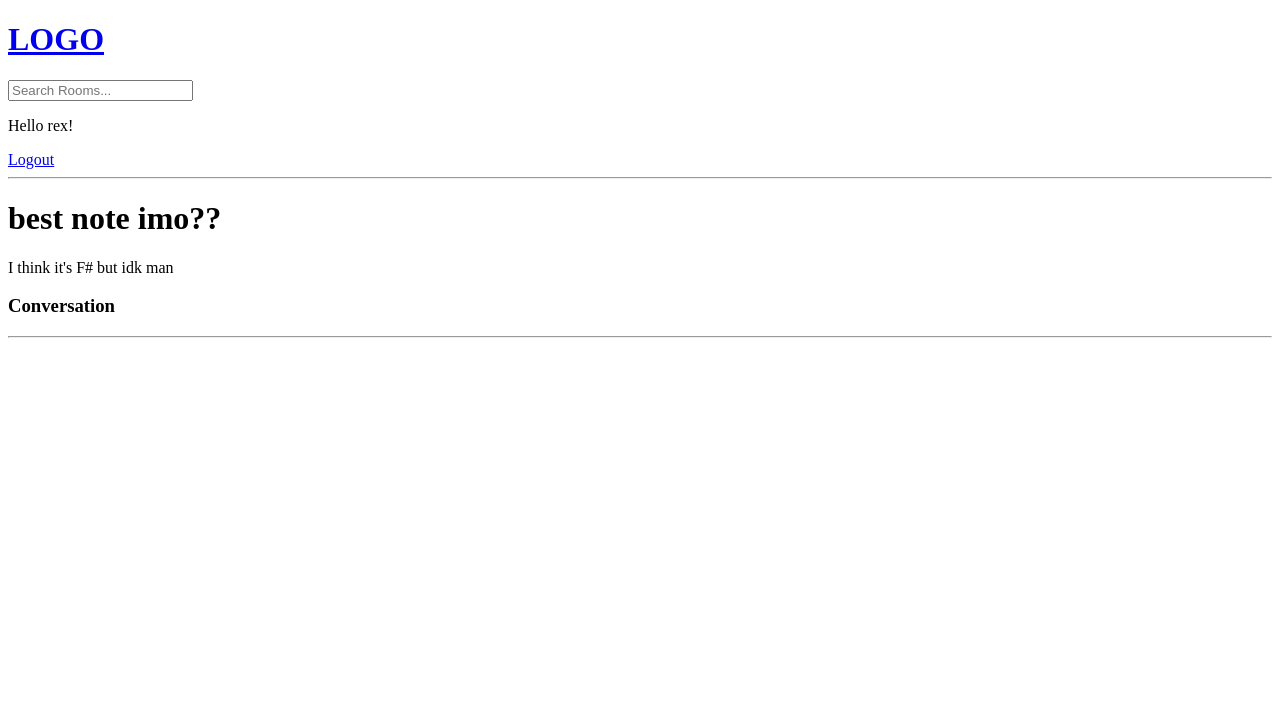
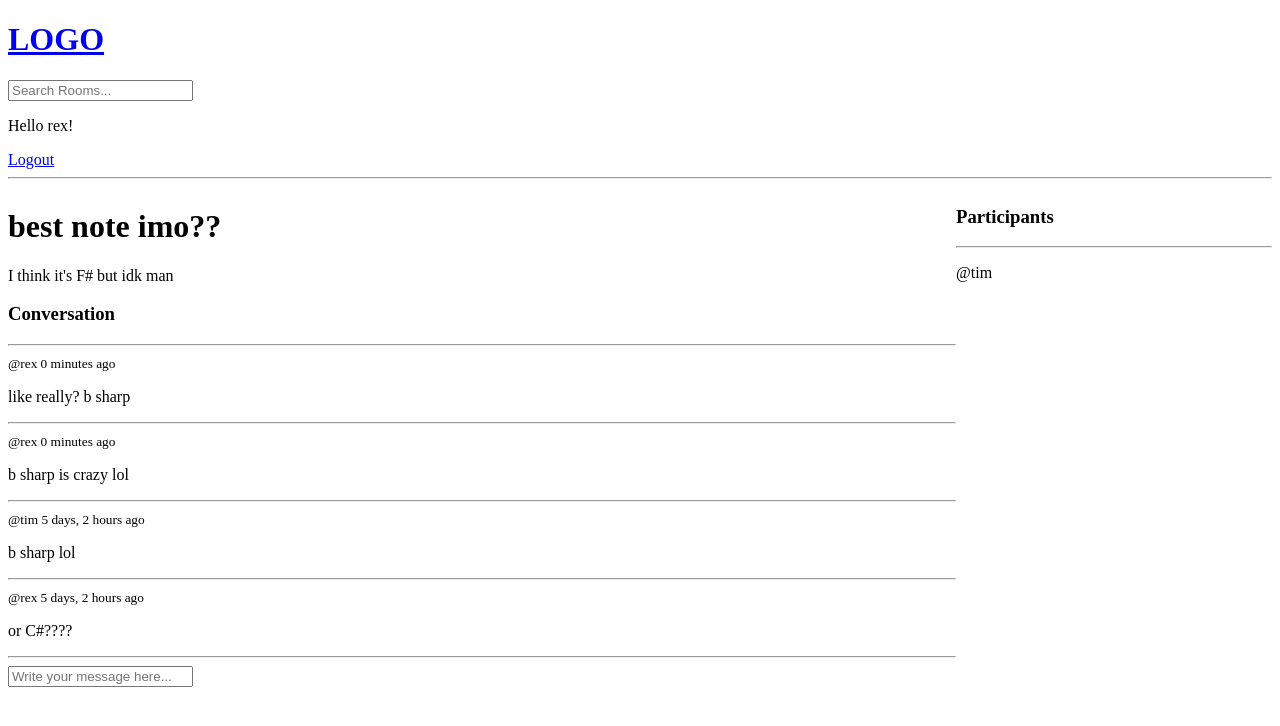
Before and after one commit to rexherndon/chordity, a Django app: page /room/1/ in a window 1280 px wide. Shown: the top 726 px of the page. Run offline with Django 5.2, Linux system fonts and the light colour scheme; a user stored in the database is signed in; data comes from the database, SQL or seed files in the repository; both versions use the stored data as it was after the commit.

Commit message:
added participants to models

```diff
--- a/chordity/base/models.py
+++ b/chordity/base/models.py
@@ -20,7 +20,7 @@ class Room(models.Model):
     topic = models.ForeignKey(Topic, on_delete=models.SET_NULL, null=True)
     name = models.CharField(max_length=200)
     description = models.TextField(null=True, blank=True)
-    # participants =
+    participants = models.ManyToManyField(User, related_name='participants', blank=True)
     updated = models.DateTimeField(auto_now=True)
     created = models.DateTimeField(auto_now_add=True)
 
--- a/chordity/base/templates/base/room.html
+++ b/chordity/base/templates/base/room.html
@@ -1,31 +1,57 @@
-<!DOCTYPE html>
-<!--[if lt IE 7]>      <html class="no-js lt-ie9 lt-ie8 lt-ie7"> <![endif]-->
-<!--[if IE 7]>         <html class="no-js lt-ie9 lt-ie8"> <![endif]-->
-<!--[if IE 8]>         <html class="no-js lt-ie9"> <![endif]-->
-<!--[if gt IE 8]>      <html class="no-js"> <!--<![endif]-->
-<html>
-    <head>
-        <meta charset="utf-8">
-        <meta http-equiv="X-UA-Compatible" content="IE=edge">
-        <title></title>
-        <meta name="description" content="">
-        <meta name="viewport" content="width=device-width, initial-scale=1">
-        <link rel="stylesheet" href="">
-    </head>
-    <body>
 
         {% extends 'main.html' %}
+        {% block content %}
 
-        {% block content %}
-        <h1>{{room.name}}</h1>
+        <style>
+            .room-container{
+                display: grid;
+                grid-template-columns: 3fr 1fr;
+            }
+        </style>
 
-        <p>{{room.description}}</p>
+        <div class="room-container">
 
-        <div class="comment-wrapper">
-            <h3>Conversation</h3>
-            <hr>
+            <div>
+
+            <h1>{{room.name}}</h1>
+            <p>{{room.description}}</p>
+
+            <div class="comment-wrapper">
+                <h3>Conversation</h3>
+                <hr>
+
+                {% for message in room_messages %}
+                    <div>
+                        <small>@{{message.user}}    {{message.created|timesince}} ago</small>
+                        <p>{{message.body}}</p>
+                        <hr>
+                    </div>
+                {% endfor %}
+            </div>
+
+            {% if request.user.is_authenticated %}
+            <div class="comment-form">
+                <form method="POST" action="">
+                    {% csrf_token %}
+                    <input type="text" name="body" placeholder="Write your message here..."/>
+                </form>
+            </div>
+            {% endif %}
+
+            </div>
+
+            <div>
+                <h3>Participants</h3>
+                <hr>
+
+                {% for user in participants %}
+                    <div>
+                        <p>@{{user.username}}</p>
+                    </div>
+                {% endfor %}
+
+            </div>
+
         </div>
 
         {% endblock content %}>
-    </body>
-</html>
--- a/chordity/base/views.py
+++ b/chordity/base/views.py
@@ -6,7 +6,7 @@ from django.db.models import Q
 from django.contrib.auth.models import User
 from django.contrib.auth import authenticate, login, logout
 from django.contrib.auth.forms import UserCreationForm
-from .models import Room, Topic
+from .models import Room, Topic, Message
 from .forms import RoomForm
 
 # Create your views here.
@@ -83,13 +83,20 @@ def home(request):
 
 def room(request, pk):
     room = Room.objects.get(id=pk)
-    # for i in rooms:
-    #     if i['id'] == int(pk):
-    #         room = i
+    room_messages = room.message_set.all().order_by('-created')
+    participants = room.participants.all()
 
-    context = {"room": room}
+    if request.method == 'POST':
+        message = Message.objects.create(
+            user = request.user,
+            room=room,
+            body=request.POST.get('body')
+        )
+        return redirect('room', pk=room.id)
 
+    context = {"room": room, "room_messages": room_messages, "participants":participants}
     return render(request, "base/room.html", context)
+
 
 @login_required(login_url="login")
 def createRoom(request):
```
Also changed, not shown: chordity/base/migrations/0003_alter_room_options_room_participants.py (added), chordity/db.sqlite3.
